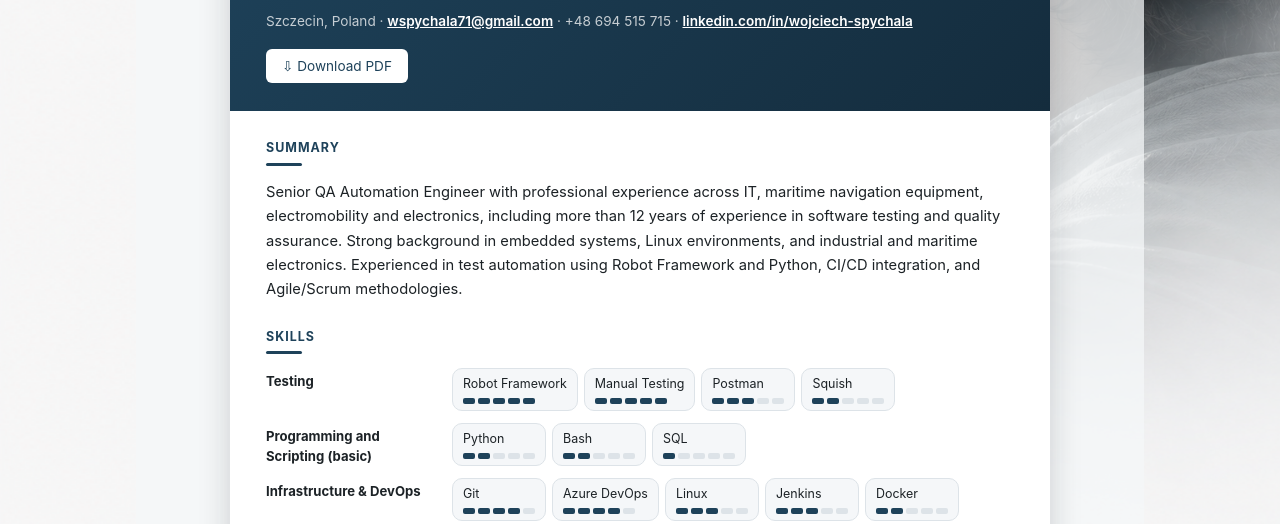
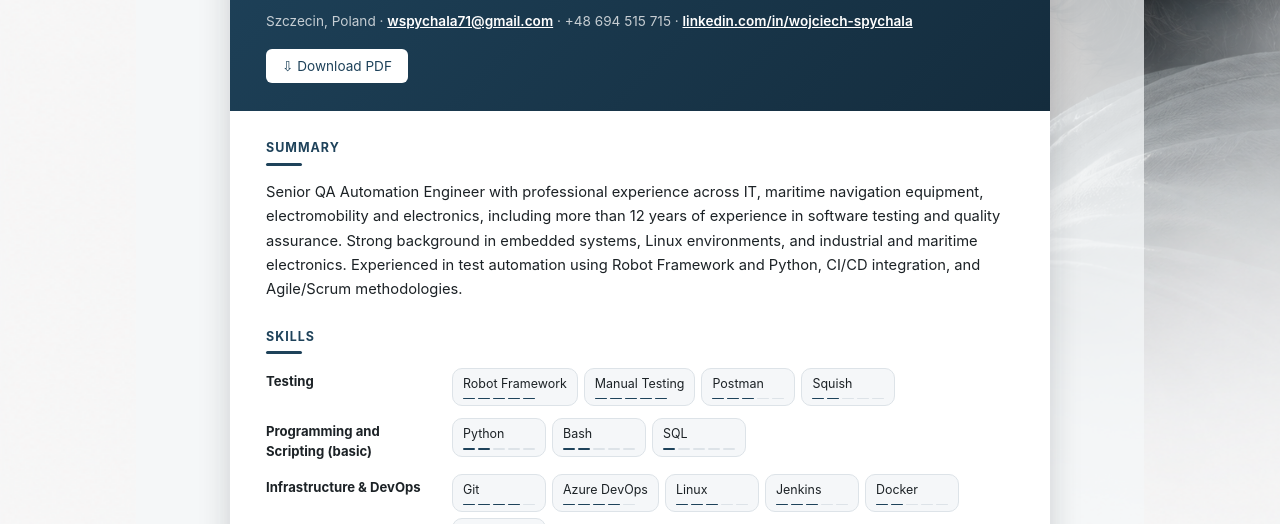
Before and after one commit to bitterspy/manta, a plain HTML site: page frontend/index.html in a window 1280 px wide. Shown: the part 196-720 px from the top of the page. Drawn offline with Linux system fonts and the light colour scheme; no server answers.

Commit message:
Make CV skill-level bars 4x thinner (6px to 1.5px height)

```diff
--- a/frontend/style.css
+++ b/frontend/style.css
@@ -562,8 +562,8 @@ h1 {
 
 .cv-skill-bar {
   width: 12px;
-  height: 6px;
-  border-radius: 2px;
+  height: 1.5px;
+  border-radius: 1px;
   background: var(--border);
 }
 
```
